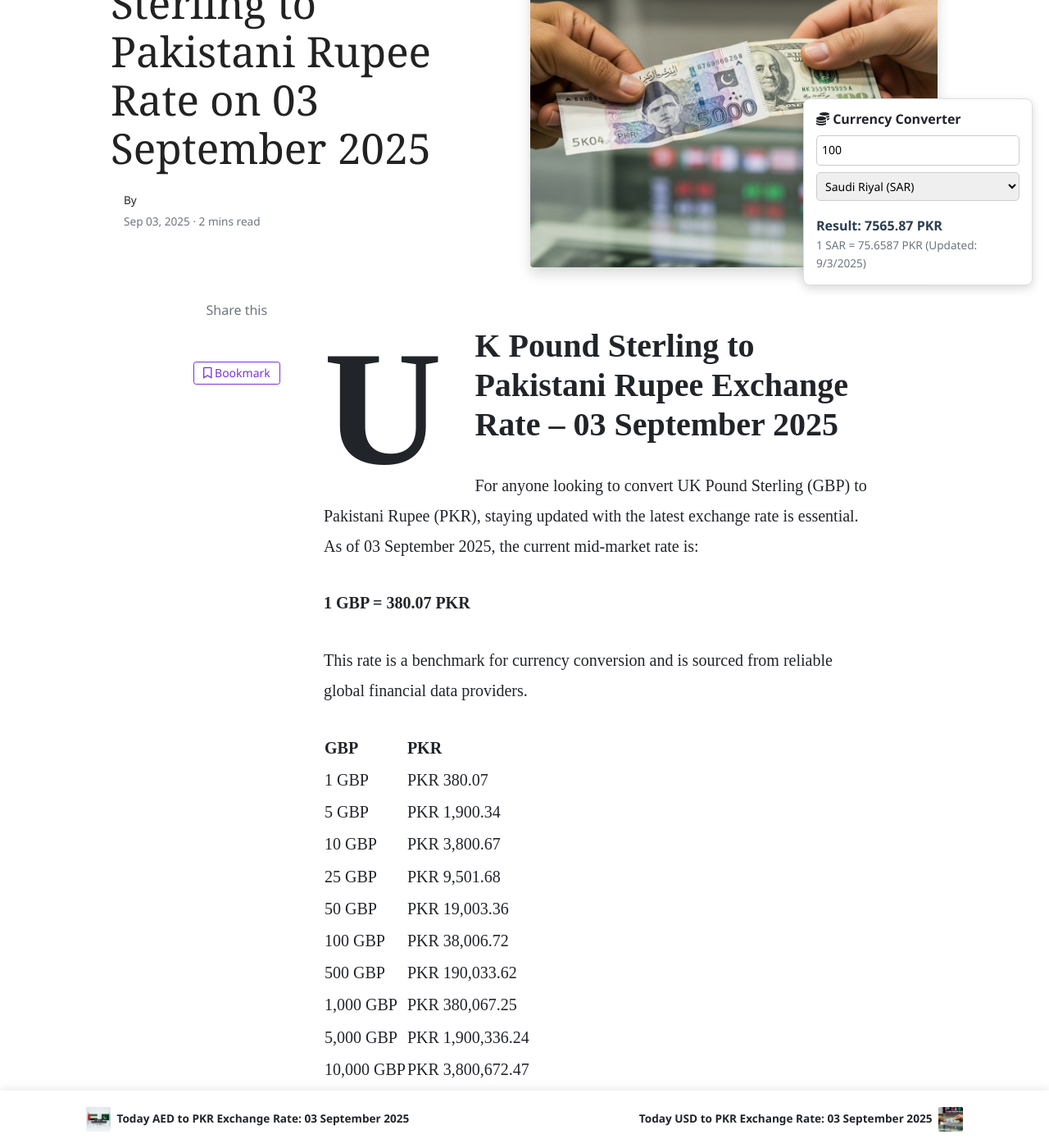
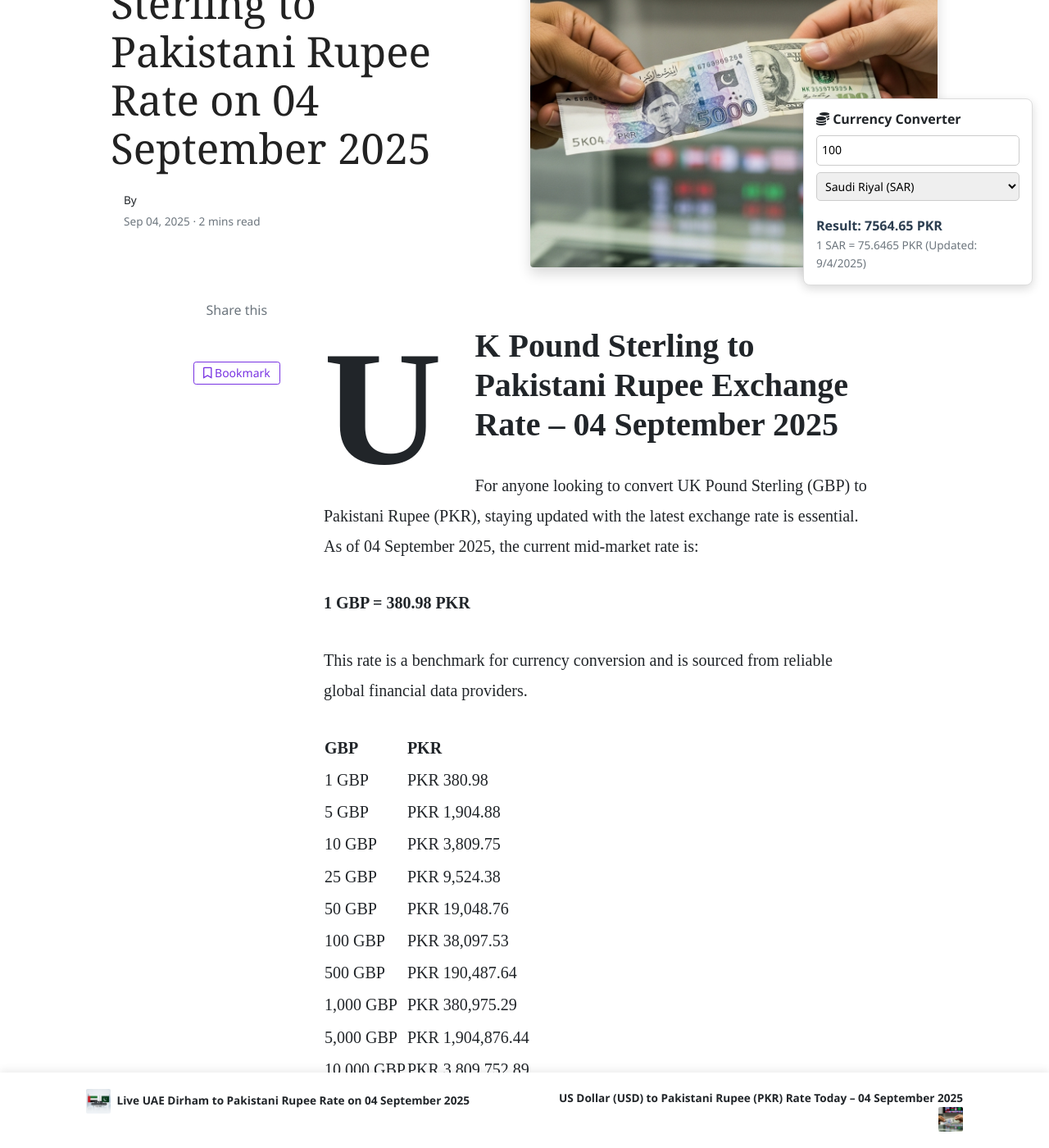
Before and after one commit to mlcom/mlcom.github.io, a Jekyll site: the page built from _posts/2025-09-04-today-uk-pound-sterling-to-pkr-exchange-rate-september-2025-prices-updated-gbp-to-pkr.md, in a window 1280 px wide and 1400 px high, scrolled down 295 px. Shown: the whole window at 82% size. Built offline with Jekyll 4.4.1, drawn with Linux system fonts in a browser that asks for light colours; nearby versions of some CDN libraries; comment, search, counter and statistics services are not loaded; some of the changed text lies outside the part shown.

Commit message:
Automated: Update currency rates and generate daily posts

```diff
--- a/_posts/2025-09-03-today-saudi-riyal-to-pkr-exchange-rate-september-2025-prices-updated-sar-to-pkr.md
+++ b/_posts/2025-09-04-today-saudi-riyal-to-pkr-exchange-rate-september-2025-prices-updated-sar-to-pkr.md
@@ -1,32 +1,32 @@
 ---
 layout: post
-title:  'Live Saudi Riyal to Pakistani Rupee Rate on 03 September 2025'
+title:  'Today SAR to PKR Exchange Rate: 04 September 2025'
 author: jane
 categories: [ sar-to-pkr ]
 image: assets/images/sar-to-pkr-rate-today.jpg
 tags: ['SAR to PKR', 'Saudi Riyal to Pakistani Rupee', 'today riyal rate in pakistan', 'saudi riyal rate', 'open market riyal rate']
 ---
 
-# Saudi Riyal to Pakistani Rupee Exchange Rate – 03 September 2025
+# Saudi Riyal to Pakistani Rupee Exchange Rate – 04 September 2025
 
-For anyone looking to convert Saudi Riyal (SAR) to Pakistani Rupee (PKR), staying updated with the latest exchange rate is essential. As of 03 September 2025, the current mid-market rate is:
+For anyone looking to convert Saudi Riyal (SAR) to Pakistani Rupee (PKR), staying updated with the latest exchange rate is essential. As of 04 September 2025, the current mid-market rate is:
 
-**1 SAR = 75.66 PKR**
+**1 SAR = 75.65 PKR**
 
 This rate is a benchmark for currency conversion and is sourced from reliable global financial data providers.
 
 | SAR | PKR |
 | --- | --- |
-| 1 SAR | PKR 75.66 |
-| 5 SAR | PKR 378.29 |
-| 10 SAR | PKR 756.59 |
-| 25 SAR | PKR 1,891.47 |
-| 50 SAR | PKR 3,782.94 |
-| 100 SAR | PKR 7,565.87 |
-| 500 SAR | PKR 37,829.36 |
-| 1,000 SAR | PKR 75,658.72 |
-| 5,000 SAR | PKR 378,293.60 |
-| 10,000 SAR | PKR 756,587.20 |
+| 1 SAR | PKR 75.65 |
+| 5 SAR | PKR 378.23 |
+| 10 SAR | PKR 756.46 |
+| 25 SAR | PKR 1,891.16 |
+| 50 SAR | PKR 3,782.32 |
+| 100 SAR | PKR 7,564.65 |
+| 500 SAR | PKR 37,823.23 |
+| 1,000 SAR | PKR 75,646.45 |
+| 5,000 SAR | PKR 378,232.27 |
+| 10,000 SAR | PKR 756,464.53 |
 
 
 ## Understanding Exchange Rate Fluctuations
@@ -45,7 +45,7 @@ While there's no guaranteed 'best day,' rates are often more stable mid-week (Tu
 
 ### How much is 1,000 SAR in Pakistani Rupees today?
 
-Based on today's mid-market exchange rate, 1,000 Saudi Riyals is equivalent to **75,658.72** Pakistani Rupees. This value is for informational purposes and may vary slightly at your chosen exchange service.
+Based on today's mid-market exchange rate, 1,000 Saudi Riyals is equivalent to **75,646.45** Pakistani Rupees. This value is for informational purposes and may vary slightly at your chosen exchange service.
 
 
 
--- a/_posts/2025-09-03-today-uae-dirham-to-pkr-exchange-rate-september-2025-prices-updated-aed-to-pkr.md
+++ b/_posts/2025-09-04-today-uae-dirham-to-pkr-exchange-rate-september-2025-prices-updated-aed-to-pkr.md
@@ -1,32 +1,32 @@
 ---
 layout: post
-title:  'Today AED to PKR Exchange Rate: 03 September 2025'
+title:  'Live UAE Dirham to Pakistani Rupee Rate on 04 September 2025'
 author: jane
 categories: [ aed-to-pkr ]
 image: assets/images/aed-to-pkr-rate-today.jpg
 tags: ['AED to PKR', 'UAE Dirham to Pakistani Rupee', 'dubai dirham to pkr', 'dirham rate in pakistan today', 'uae exchange rate pakistan']
 ---
 
-# UAE Dirham to Pakistani Rupee Exchange Rate – 03 September 2025
+# UAE Dirham to Pakistani Rupee Exchange Rate – 04 September 2025
 
-For anyone looking to convert UAE Dirham (AED) to Pakistani Rupee (PKR), staying updated with the latest exchange rate is essential. As of 03 September 2025, the current mid-market rate is:
+For anyone looking to convert UAE Dirham (AED) to Pakistani Rupee (PKR), staying updated with the latest exchange rate is essential. As of 04 September 2025, the current mid-market rate is:
 
-**1 AED = 77.26 PKR**
+**1 AED = 77.24 PKR**
 
 This rate is a benchmark for currency conversion and is sourced from reliable global financial data providers.
 
 | AED | PKR |
 | --- | --- |
-| 1 AED | PKR 77.26 |
-| 5 AED | PKR 386.28 |
-| 10 AED | PKR 772.55 |
-| 25 AED | PKR 1,931.38 |
-| 50 AED | PKR 3,862.77 |
-| 100 AED | PKR 7,725.53 |
-| 500 AED | PKR 38,627.67 |
-| 1,000 AED | PKR 77,255.33 |
-| 5,000 AED | PKR 386,276.65 |
-| 10,000 AED | PKR 772,553.30 |
+| 1 AED | PKR 77.24 |
+| 5 AED | PKR 386.21 |
+| 10 AED | PKR 772.43 |
+| 25 AED | PKR 1,931.07 |
+| 50 AED | PKR 3,862.14 |
+| 100 AED | PKR 7,724.28 |
+| 500 AED | PKR 38,621.40 |
+| 1,000 AED | PKR 77,242.80 |
+| 5,000 AED | PKR 386,214.02 |
+| 10,000 AED | PKR 772,428.05 |
 
 
 ## Understanding Exchange Rate Fluctuations
--- a/_posts/2025-09-03-today-uk-pound-sterling-to-pkr-exchange-rate-september-2025-prices-updated-gbp-to-pkr.md
+++ b/_posts/2025-09-04-today-uk-pound-sterling-to-pkr-exchange-rate-september-2025-prices-updated-gbp-to-pkr.md
@@ -1,32 +1,32 @@
 ---
 layout: post
-title:  'Live UK Pound Sterling to Pakistani Rupee Rate on 03 September 2025'
+title:  'Live UK Pound Sterling to Pakistani Rupee Rate on 04 September 2025'
 author: john
 categories: [ gbp-to-pkr ]
 image: assets/images/usd-to-pkr-rate-today.jpg
 tags: ['GBP to PKR', 'UK Pound to Pakistani Rupee', 'pound rate in pakistan', 'great britain pound to pkr', 'uk to pakistan money transfer']
 ---
 
-# UK Pound Sterling to Pakistani Rupee Exchange Rate – 03 September 2025
+# UK Pound Sterling to Pakistani Rupee Exchange Rate – 04 September 2025
 
-For anyone looking to convert UK Pound Sterling (GBP) to Pakistani Rupee (PKR), staying updated with the latest exchange rate is essential. As of 03 September 2025, the current mid-market rate is:
+For anyone looking to convert UK Pound Sterling (GBP) to Pakistani Rupee (PKR), staying updated with the latest exchange rate is essential. As of 04 September 2025, the current mid-market rate is:
 
-**1 GBP = 380.07 PKR**
+**1 GBP = 380.98 PKR**
 
 This rate is a benchmark for currency conversion and is sourced from reliable global financial data providers.
 
 | GBP | PKR |
 | --- | --- |
-| 1 GBP | PKR 380.07 |
-| 5 GBP | PKR 1,900.34 |
-| 10 GBP | PKR 3,800.67 |
-| 25 GBP | PKR 9,501.68 |
-| 50 GBP | PKR 19,003.36 |
-| 100 GBP | PKR 38,006.72 |
-| 500 GBP | PKR 190,033.62 |
-| 1,000 GBP | PKR 380,067.25 |
-| 5,000 GBP | PKR 1,900,336.24 |
-| 10,000 GBP | PKR 3,800,672.47 |
+| 1 GBP | PKR 380.98 |
+| 5 GBP | PKR 1,904.88 |
+| 10 GBP | PKR 3,809.75 |
+| 25 GBP | PKR 9,524.38 |
+| 50 GBP | PKR 19,048.76 |
+| 100 GBP | PKR 38,097.53 |
+| 500 GBP | PKR 190,487.64 |
+| 1,000 GBP | PKR 380,975.29 |
+| 5,000 GBP | PKR 1,904,876.44 |
+| 10,000 GBP | PKR 3,809,752.89 |
 
 
 ## Understanding Exchange Rate Fluctuations
@@ -45,7 +45,7 @@ This depends on your personal needs. If the Pound is currently strong against th
 
 ### How much is 100 Pounds in Pakistani Rupees?
 
-Based on the live mid-market rate, 100 UK Pound Sterling equals **380,067.25** Pakistani Rupees. The final amount may vary based on the service provider's rate and fees.
+Based on the live mid-market rate, 100 UK Pound Sterling equals **380,975.29** Pakistani Rupees. The final amount may vary based on the service provider's rate and fees.
 
 
 
--- a/_posts/2025-09-03-today-us-dollar-to-pkr-exchange-rate-september-2025-prices-updated-usd-to-pkr.md
+++ b/_posts/2025-09-04-today-us-dollar-to-pkr-exchange-rate-september-2025-prices-updated-usd-to-pkr.md
@@ -1,32 +1,32 @@
 ---
 layout: post
-title:  'Today USD to PKR Exchange Rate: 03 September 2025'
+title:  'US Dollar (USD) to Pakistani Rupee (PKR) Rate Today – 04 September 2025'
 author: jane
 categories: [ usd-to-pkr ]
 image: assets/images/usd-to-pkr-rate-today.jpg
 tags: ['USD to PKR', 'US Dollar to Pakistani Rupee', 'dollar rate in pakistan', 'today dollar rate open market', 'usa to pakistan dollar rate']
 ---
 
-# US Dollar to Pakistani Rupee Exchange Rate – 03 September 2025
+# US Dollar to Pakistani Rupee Exchange Rate – 04 September 2025
 
-For anyone looking to convert US Dollar (USD) to Pakistani Rupee (PKR), staying updated with the latest exchange rate is essential. As of 03 September 2025, the current mid-market rate is:
+For anyone looking to convert US Dollar (USD) to Pakistani Rupee (PKR), staying updated with the latest exchange rate is essential. As of 04 September 2025, the current mid-market rate is:
 
-**1 USD = 283.72 PKR**
+**1 USD = 283.67 PKR**
 
 This rate is a benchmark for currency conversion and is sourced from reliable global financial data providers.
 
 | USD | PKR |
 | --- | --- |
-| 1 USD | PKR 283.72 |
-| 5 USD | PKR 1,418.60 |
-| 10 USD | PKR 2,837.20 |
-| 25 USD | PKR 7,093.00 |
-| 50 USD | PKR 14,186.01 |
-| 100 USD | PKR 28,372.02 |
-| 500 USD | PKR 141,860.10 |
-| 1,000 USD | PKR 283,720.20 |
-| 5,000 USD | PKR 1,418,601.00 |
-| 10,000 USD | PKR 2,837,202.00 |
+| 1 USD | PKR 283.67 |
+| 5 USD | PKR 1,418.37 |
+| 10 USD | PKR 2,836.74 |
+| 25 USD | PKR 7,091.85 |
+| 50 USD | PKR 14,183.71 |
+| 100 USD | PKR 28,367.42 |
+| 500 USD | PKR 141,837.10 |
+| 1,000 USD | PKR 283,674.20 |
+| 5,000 USD | PKR 1,418,371.00 |
+| 10,000 USD | PKR 2,836,742.00 |
 
 
 ## Understanding Exchange Rate Fluctuations
```
Also changed, not shown: other parts of _posts/2025-09-04-today-uae-dirham-to-pkr-exchange-rate-september-2025-prices-updated-aed-to-pkr.md (+1 -1 lines), other parts of _posts/2025-09-04-today-us-dollar-to-pkr-exchange-rate-september-2025-prices-updated-usd-to-pkr.md (+1 -1 lines), _data/rates.yml (+143 -143 lines).
